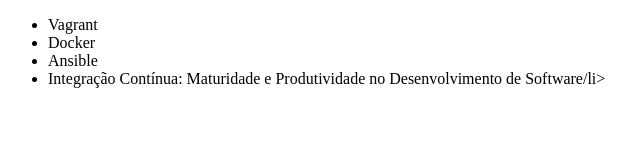
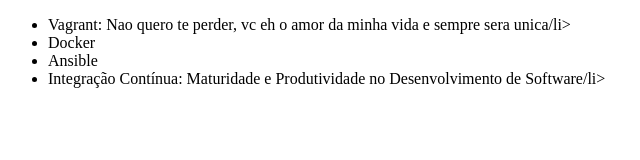
Before and after one commit to gabriel-palhares/alura-git, a plain HTML site: page index.html in a window 1280 px wide. Shown: the whole page, without its empty margins (0-640 px from the left). Drawn offline with Linux system fonts and the light colour scheme.

Commit message:
Correcao no nome do Vagrant

```diff
--- a/index.html
+++ b/index.html
@@ -6,7 +6,7 @@
 </head>
 <body>
     <ul>
-        <li>Vagrant</li>
+        <li>Vagrant: Nao quero te perder, vc eh o amor da minha vida e sempre sera unica/li>
         <li>Docker</li>
         <li>Ansible</li>
         <li>Integração Contínua: Maturidade e Produtividade no Desenvolvimento de Software/li>
```
